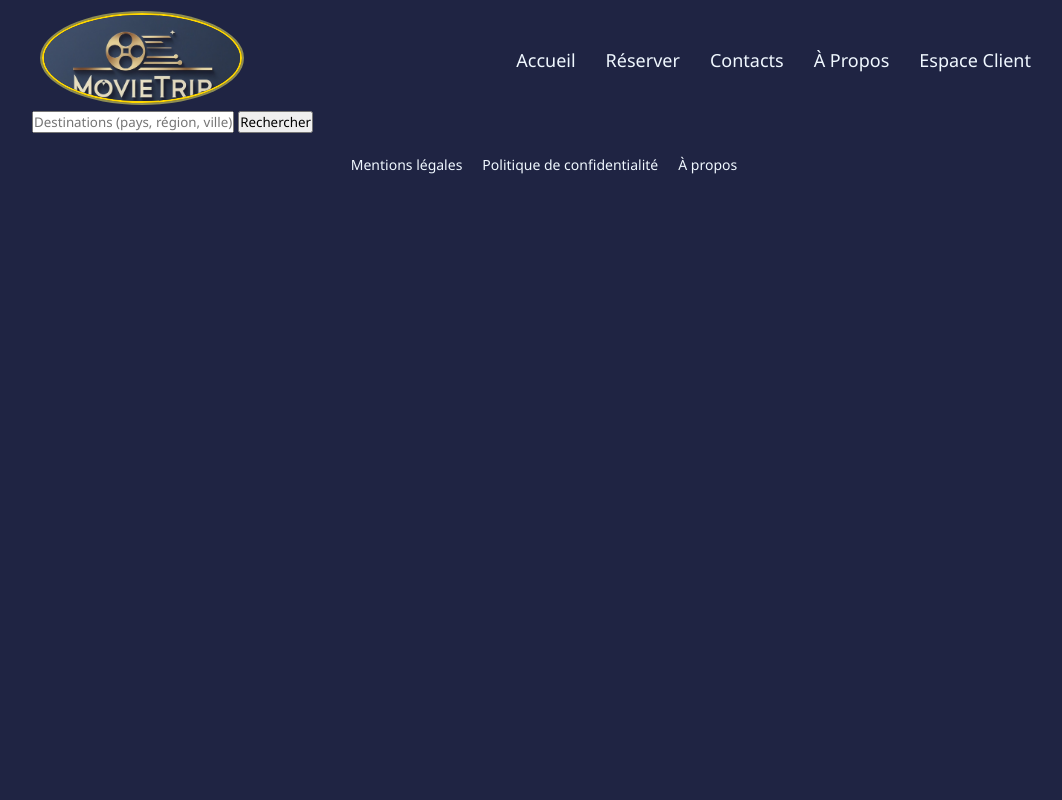
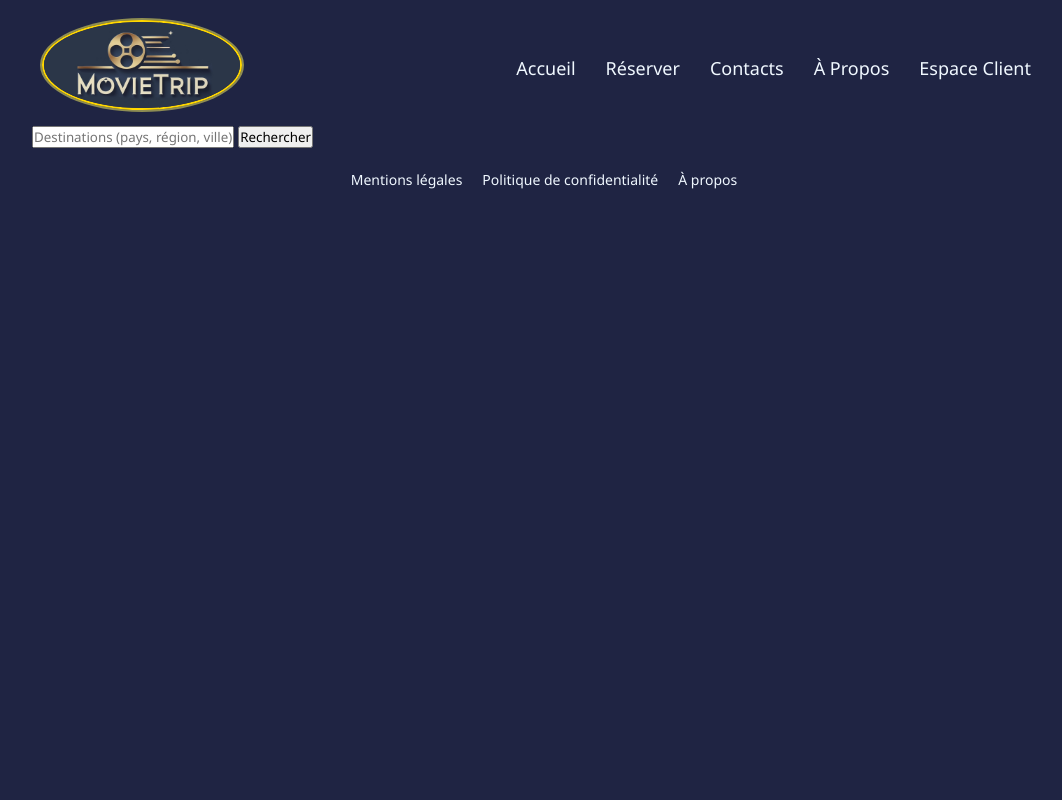
Before and after one commit to Lemobutudu71/ProjetHTML, a PHP site: page /PageAccueil2.html in a window 1280 px wide. Shown: the whole page, without its empty margins (96-1158 px from the left). Run offline with PHP 8.4, Linux system fonts and the light colour scheme.

Commit message:
Mise à jour des fichiers HTML, CSS et ajout du nouveau logo

```diff
--- a/CSS.css
+++ b/CSS.css
@@ -24,8 +24,9 @@ header {
     display: flex;
     align-items: center;
     justify-content: space-between;
-    height: 100px;
+    width: 100%;
     padding: 10px;
+    min-height: 100px;
 }
 
 header .logo {
@@ -55,6 +56,8 @@ header .menu li a {
 header .menu li a:hover {
     text-decoration: underline;
 }
+
+
 
 /* Contenu principal */
 .Page-Accueil-text {
--- a/PageAccueil.html
+++ b/PageAccueil.html
@@ -11,7 +11,7 @@
     <section class="Page-Accueil">
         <header>
             <div class="ProfilPicture">
-                <img src="images/logocinema.jpg" alt="logo" width="200" class="logo">
+                <img src="images/LOGO.jpg" alt="logo" width="200" class="logo">
             </div>
             <ul class="menu">
                 <li><a href="PageAccueil.html">Accueil</a></li>
@@ -40,7 +40,7 @@
                 Movietrip réalise vos rêves de cinéma.
                 Préparez-vous à une immersion totale et réservez votre voyage dès maintenant !</p>
             </p>
-            <a href="#">Réserver un séjour</a>
+            <a href="DESTINATIONS.html">Réserver un séjour</a>
         </div>
         <footer>
             <ul class="bas-de-page">
--- a/PageAccueil2.html
+++ b/PageAccueil2.html
@@ -10,7 +10,7 @@
     <section class="Page-Accueil2">
         <header>
             <div class="ProfilPicture">
-                <img src="logocinema.jpg" alt="logo" width="200" class="logo">
+                <img src="images/LOGO.jpg" alt="logo" width="200" class="logo">
             </div>
             <ul class="menu">
                 <li><a href="PageAccueil.html">Accueil</a></li>
```
Also changed, not shown: DESTINATIONS.html (+7 -7 lines), images/ImageTOP.avif (deleted), images/LOGO.jpg (added), images/logocinema.jpg (deleted).
